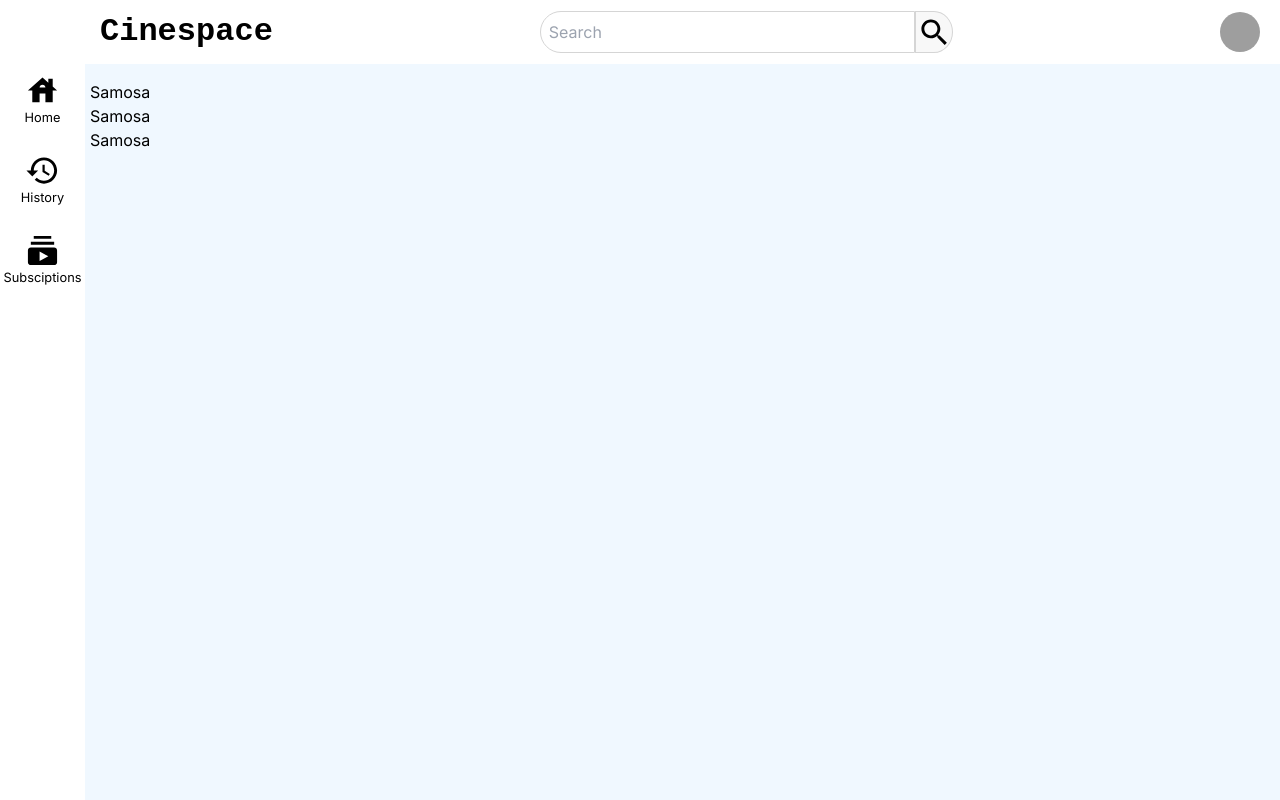
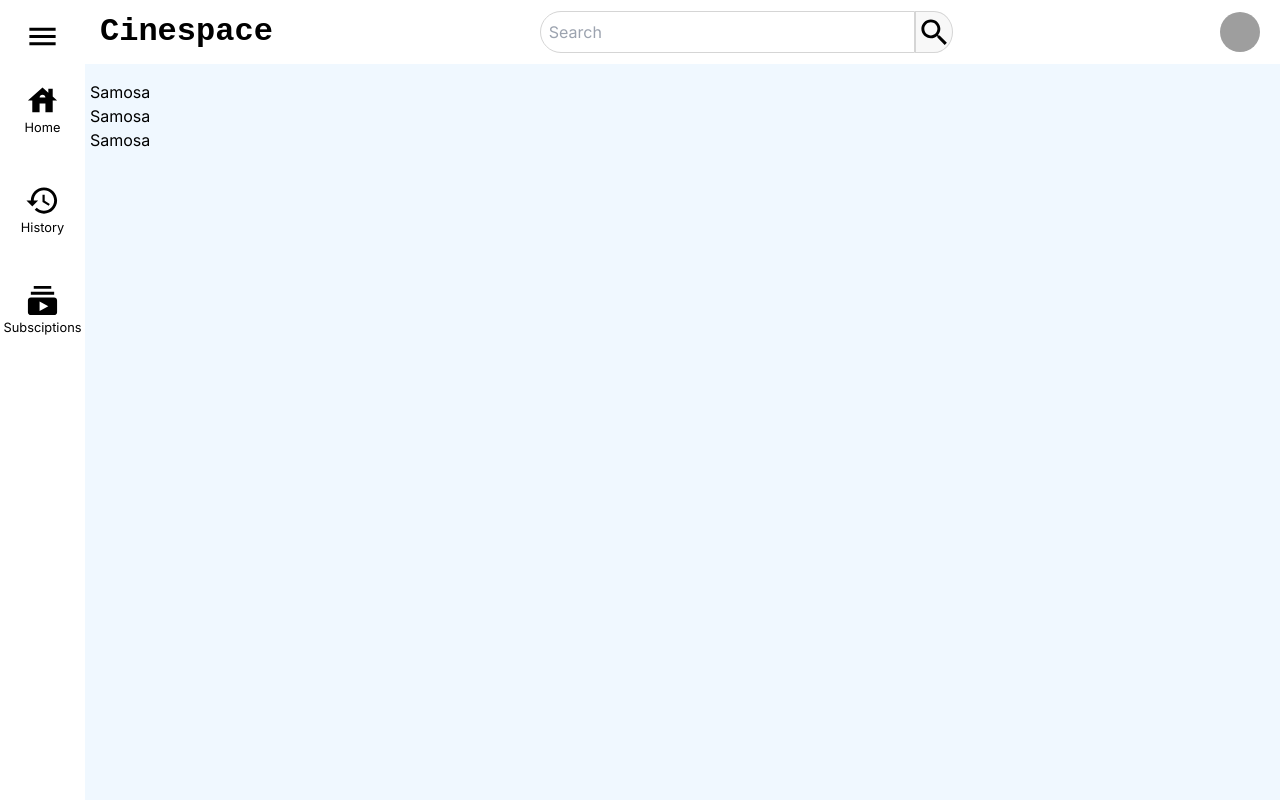
Before and after one commit to am-casper/CineSpace, a Next.js app in the folder frontend/: page / in a window 1280 px wide. Built offline with nearby package versions, Linux system fonts and the light colour scheme; grey boxes are pictures that could not be loaded.

Commit message:
fix: fixed sidebar padding, state, position,etc
Signed-off-by: Karthik Ayangar <karthik.ayangar7118@gmail.com>

```diff
--- a/frontend/src/components/Sidebar/Sidebar.tsx
+++ b/frontend/src/components/Sidebar/Sidebar.tsx
@@ -1,22 +1,20 @@
 "use client";
 import React from "react";
 import "@/components/Sidebar/sidebar.css";
-import {
-  History,
-  HistoryEduRounded,
-  House,
-  Menu,
-  Subscriptions,
-} from "@mui/icons-material";
+import { History, House, Menu, Subscriptions } from "@mui/icons-material";
 import useSidebarStore from "@/global/sideBarStore";
+import { useRouter } from "next/navigation";
+
 function Sidebar() {
+  const router = useRouter();
+
   const setSidebar = useSidebarStore((state) => state.setSidebarActive);
   const sidebar = useSidebarStore((state) => state.sidebarActive);
   console.log(sidebar);
   return (
-    <div className={` ${sidebar ? "sidebaropen" : "sidebarclose"}`}>
+    <div className={`z-30 ${sidebar ? "sidebaropen" : "sidebarclose"}`}>
       <div
-        className={`menudiv`}
+        className={`z-50 menudiv`}
         onClick={() => {
           setSidebar(!sidebar);
         }}
@@ -24,15 +22,30 @@ function Sidebar() {
         <Menu className="menu" fontSize="large" />
       </div>
       <div className={`${sidebar ? "optionsopen" : "optionsclose"}`}>
-        <div className={`${sidebar ? "optionopen" : "optionclose"}`}>
+        <div
+          className={`${sidebar ? "optionopen" : "optionclose"}`}
+          onClick={() => {
+            router.push("/");
+          }}
+        >
           <House fontSize="large" />
           <p className="tags">Home</p>
         </div>
-        <div className={`${sidebar ? "optionopen" : "optionclose"}`}>
+        <div
+          onClick={() => {
+            router.push("/history");
+          }}
+          className={`${sidebar ? "optionopen" : "optionclose"}`}
+        >
           <History fontSize="large" />
           <p className="tags">History</p>
         </div>
-        <div className={`${sidebar ? "optionopen" : "optionclose"}`}>
+        <div
+          onClick={() => {
+            router.push("/subscription");
+          }}
+          className={`${sidebar ? "optionopen" : "optionclose"}`}
+        >
           <Subscriptions fontSize="large" />
           <p className="tags">Subsciptions</p>
         </div>
--- a/frontend/src/components/Sidebar/sidebar.css
+++ b/frontend/src/components/Sidebar/sidebar.css
@@ -1,5 +1,5 @@
 .sidebarclose {
-  position: absolute;
+  position: fixed;
   z-index: 1;
   width: 85px;
   background-color: white;
@@ -10,10 +10,10 @@
 }
 
 .sidebaropen {
-  position: absolute;
+  position: fixed;
   z-index: 1;
   padding-left: 10px;
-  width: 20%;
+  width: 230px;
   background-color: white;
   height: 100vh;
   display: flex;
@@ -26,6 +26,7 @@
 }
 
 .menudiv {
+  z-index: 1;
   margin-top: 14px;
   padding: 5px;
 }
@@ -41,7 +42,7 @@
   width: 100%;
   display: flex;
   top: 40px;
-  height: 30vh;
+  /* height: 250px; */
   flex-direction: column;
   justify-content: center;
   align-items: center;
@@ -52,7 +53,7 @@
   display: flex;
   top: 40px;
   width: 100%;
-  height: 30vh;
+  /* height: 30vh; */
   flex-direction: column;
   justify-content: flex-start;
   align-items: flex-start;
```
